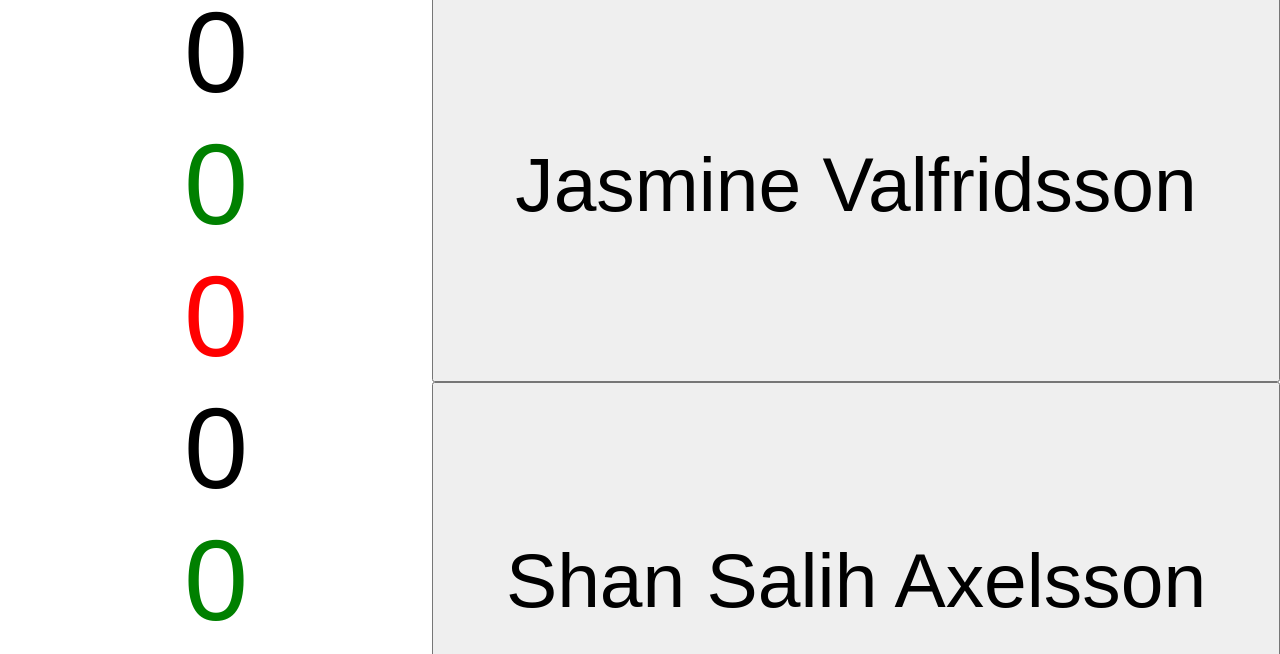
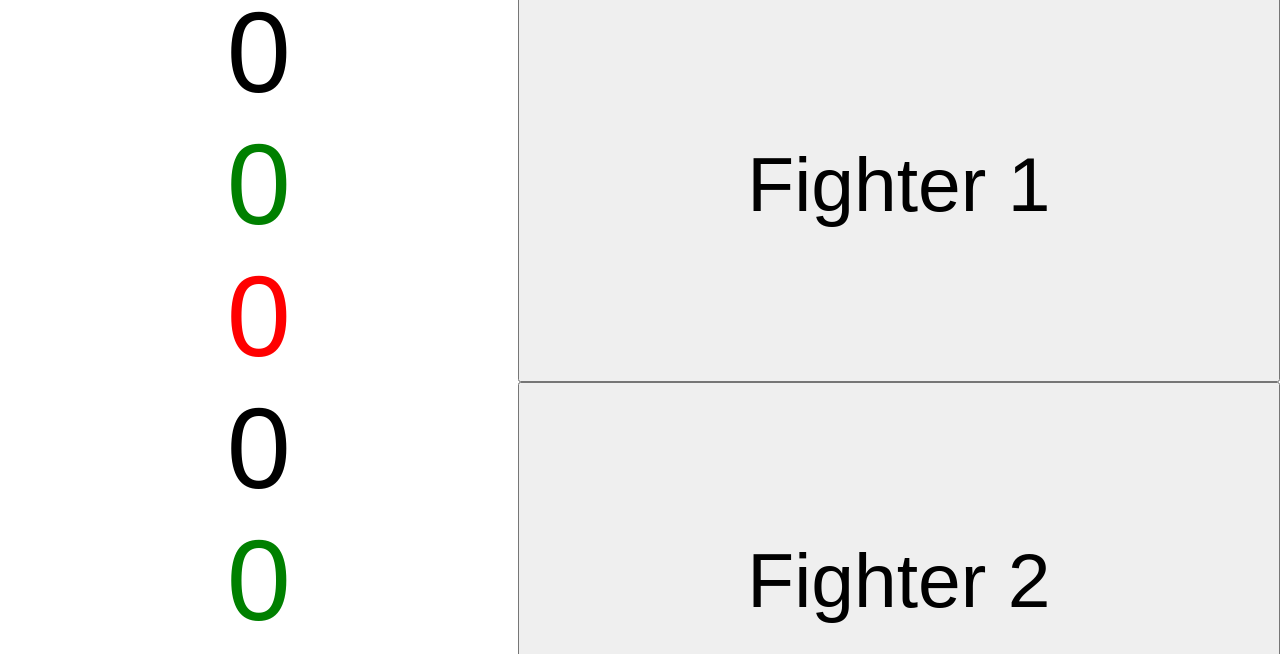
Before and after one commit to RobinAxelsson/bjj-scorelite, a plain HTML site: page src/Index.html in a window 1280 px wide. Shown: the part 146-800 px from the top of the page. Drawn offline with Linux system fonts and the light colour scheme.

Commit message:
fix: names were real

```diff
--- a/src/Index.html
+++ b/src/Index.html
@@ -125,10 +125,8 @@
             <div class="digit" id="pen2" style="color: red" id="fighter1_penelty">0</div>
         </div>
 
-        <button class="fighter-btn" id="fighter1" style="grid-row: 2; grid-column:2;" onclick="setPoints(1)">Jasmine
-            Valfridsson</button>
-        <button class="fighter-btn" id="fighter2" style="grid-row: 3; grid-column:2;" onclick="setPoints(2)">Shan Salih
-            Axelsson</b>
+        <button class="fighter-btn" id="fighter1" style="grid-row: 2; grid-column:2;" onclick="setPoints(1)">Fighter 1</button>
+        <button class="fighter-btn" id="fighter2" style="grid-row: 3; grid-column:2;" onclick="setPoints(2)">Fighter 2</b>
     </div>
     <div class="button-panel">
         <button class="panel-btn" style="grid-row: 1; grid-column: 1;" onclick="savePoints(this, 1,0,0)">+1</button>
```
